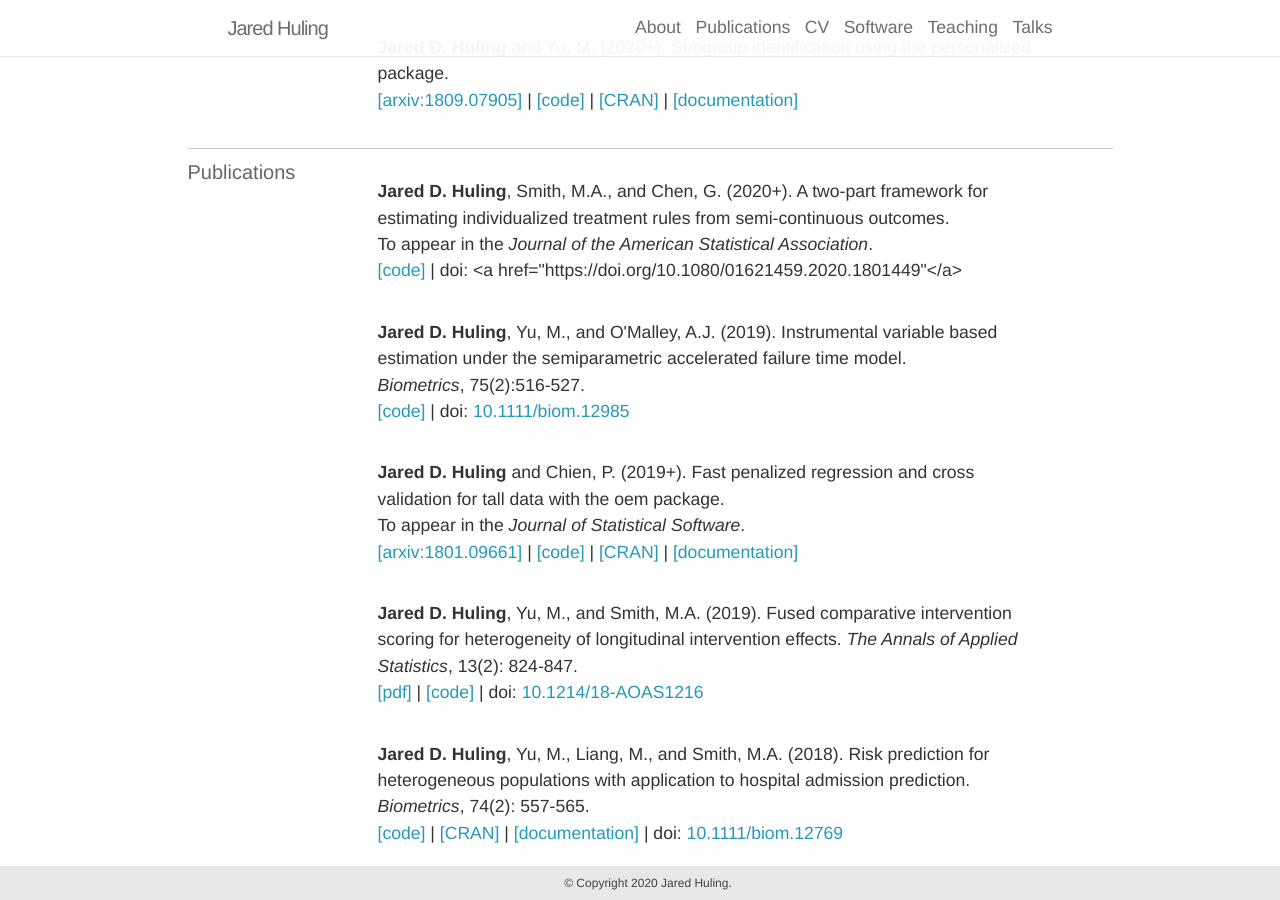
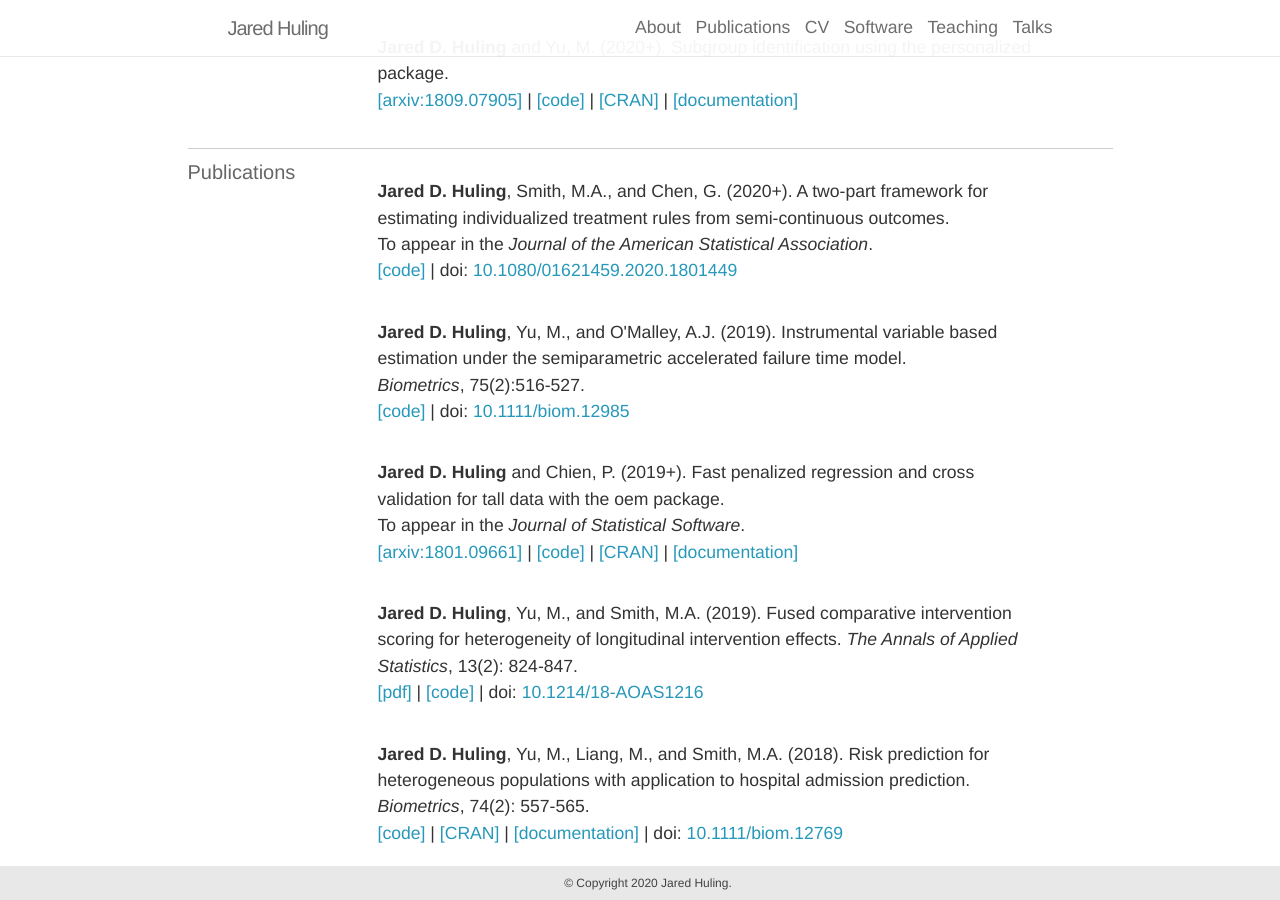
Before and after one commit to jaredhuling/jaredhuling.github.io, a Jekyll site: the page built from _pages/publications.md, in a window 1280 px wide and 900 px high, scrolled down 378 px. Built offline with Jekyll 4.4.1, drawn with Linux system fonts in a browser that asks for light colours; nearby versions of some CDN libraries; some of the changed lines change nothing that is shown.

Commit message:
error fix

```diff
--- a/_pages/publications.md
+++ b/_pages/publications.md
@@ -68,7 +68,7 @@ years: [2018, 2017, 2016]
           To appear in the <em>Journal of the American Statistical Association</em>.
           <br>
           <a class="codelink" href="https://github.com/jaredhuling/personalized2part">[code]</a> |
-          doi: <a href="https://doi.org/10.1080/01621459.2020.1801449"</a>
+          doi: <a href="https://doi.org/10.1080/01621459.2020.1801449">10.1080/01621459.2020.1801449</a>
         </p>
 
 
```
